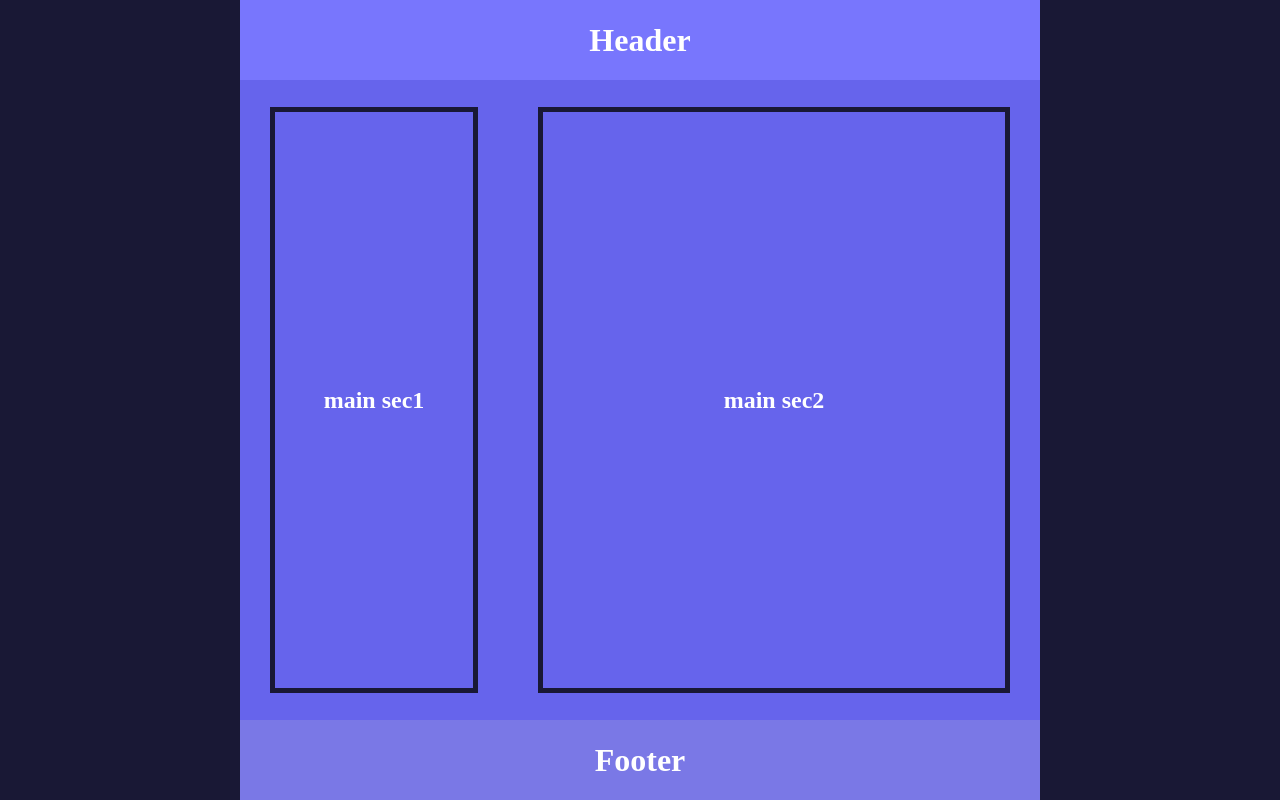
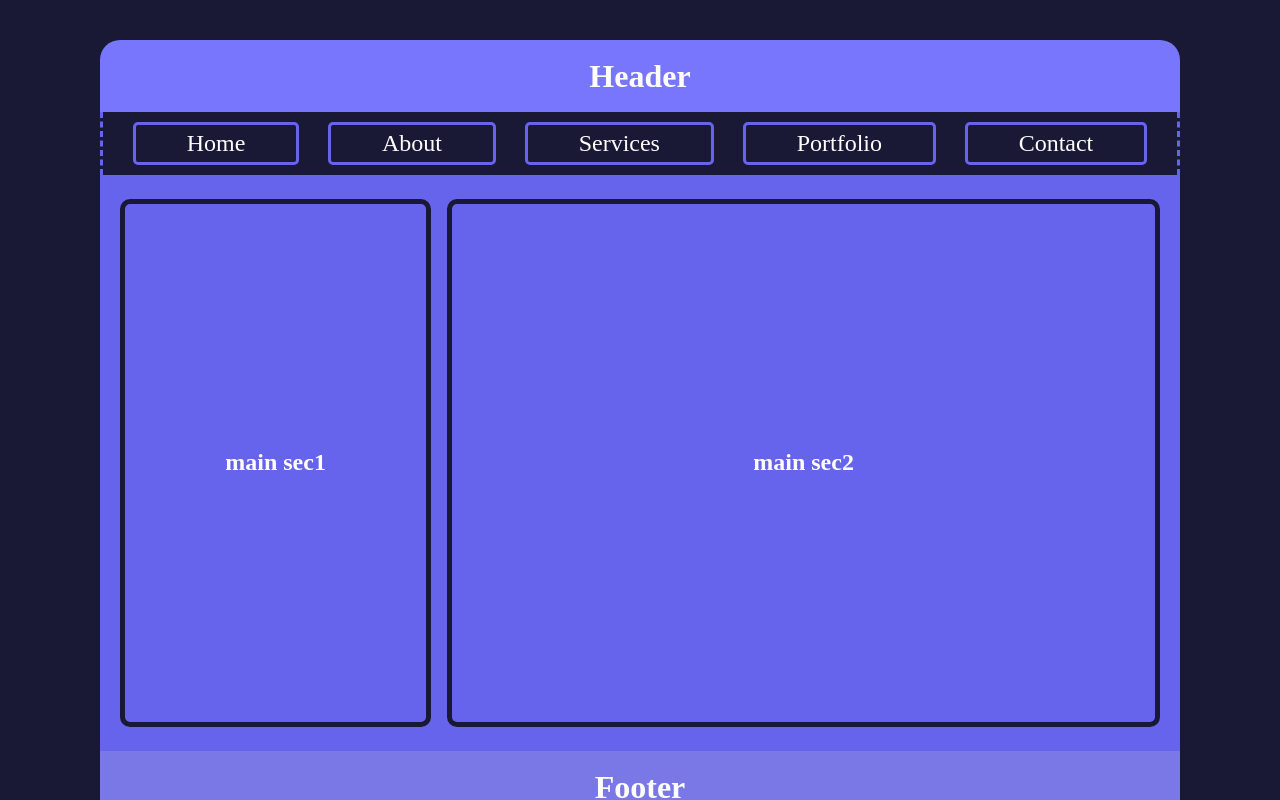
Before and after one commit to Malla-h/csw2023_09_21, a plain HTML site: page index.html in a window 1280 px wide. Drawn offline with Linux system fonts and the light colour scheme.

Commit message:
added navbar

```diff
--- a/index.css
+++ b/index.css
@@ -16,19 +16,54 @@ white*/
 body{
     background-color: #191835;
     color: white;
-    width: 800px;
-    height: 100vh;
-    min-height: 400px;
+    width: 1080px;
+    height: 90vh;
+    min-height: 600px;
     margin: auto;
+    position: fixed; /* Use 'fixed' to position it relative to the viewport */
+    top: 50%; /* Align the top edge at the vertical center */
+    left: 50%; /* Align the left edge at the horizontal center */
+    transform: translate(-50%, -50%);
+
+
 }
 
+nav{
+    display: flex;
+    justify-content: space-between;
+    align-items: center;
 
+    min-height: 30px;
+    padding: 10px 30px;
+    border-left: dashed #6664ec;
+    border-right: dashed #6664ec;
 
+}
+
+nav a{
+    text-decoration: none;
+    color: inherit;
+    font-size: 1.5em;
+    border: solid #6664ec;
+    border-radius: 5px;
+    padding: 5px 5%;
+
+}
+
+nav a:hover{
+    background-color: #6664ec;
+}
+nav a:active{
+    background-color: rebeccapurple;
+    border: solid rebeccapurple;
+}
 
 header{
     background-color: #7876fd;
     height: 10%;
     width: 100%;
+    border-top-left-radius: 20px;
+    border-top-right-radius: 20px;
 }
 
 main{
@@ -44,17 +79,20 @@ main{
 
 section{
     border: 5px solid #191835;
+    border-radius: 10px;
     height: 90%;
-    margin: 30px;
+    margin: 8px;
 
 }
 
 #sec1{
     width: 30%;
+    margin-left: 20px;
 }
 
 #sec2{
     width: 70%;
+    margin-right: 20px;
 }
 
 h1{
@@ -70,4 +108,6 @@ footer{
     background-color: #7a78e6;
     height: 10%;
     width: 100%;
+    border-bottom-left-radius: 5px;
+    border-bottom-right-radius: 5px;
 }
--- a/index.html
+++ b/index.html
@@ -1,15 +1,23 @@
 <!DOCTYPE html>
+
 <head>
     <meta charset="UTF-8">
     <title>Document</title>
     <link rel="stylesheet" href="index.css">
 </head>
+
 <body class="content">
     <header>
         <h1>Header</h1>
     </header>
 
-<!--<nav>-->
+    <nav>
+    <a href="#">Home</a>
+    <a href="#">About</a>
+    <a href="#">Services</a>
+    <a href="#">Portfolio</a>
+    <a href="#">Contact</a>
+    </nav>
 
     <main>
 
@@ -30,4 +38,5 @@
 
 
 </body>
+
 </html>
```
